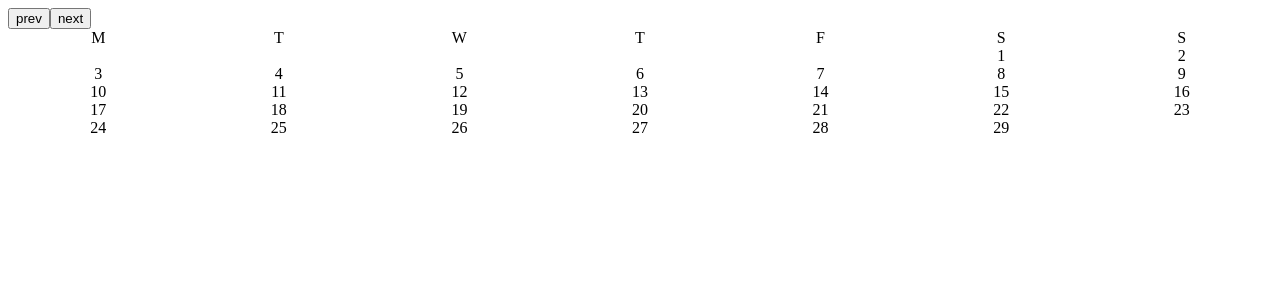
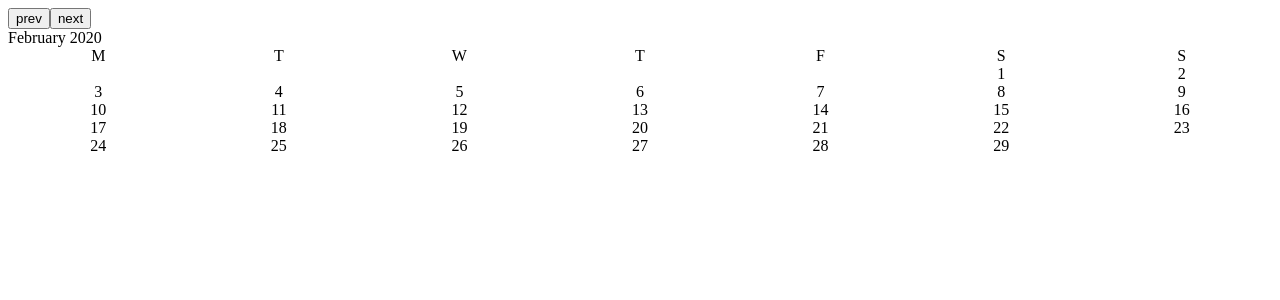
Before and after one commit to akeamwoods/DatePicker, a React (Create React App) app: page / in a window 1280 px wide. Shown: the top 300 px of the page. Built offline with nearby package versions, Linux system fonts and the light colour scheme; what typesafe-actions would draw is missing.

Commit message:
displaying current month

```diff
--- a/src/components/DatePicker/index.tsx
+++ b/src/components/DatePicker/index.tsx
@@ -1,5 +1,5 @@
 import React from "react";
-import { getDaysInMonth, startOfMonth, getDay } from "date-fns";
+import { getDaysInMonth, startOfMonth, getDay, format } from "date-fns";
 import { Wrapper, DayWrapper } from "./style";
 import { Date } from "./Date";
 import { Controls } from "../Controls";
@@ -25,7 +25,7 @@ export const DatePicker: React.FC<{
   return (
     <Wrapper>
       <Controls prevClicked={prevClicked} nextClicked={nextClicked} />
-
+      {format(currentPageDate, "MMMM yyyy")}
       <DayWrapper>
         {days.map((day, index) => (
           <Date key={index} day={day.toString()} />
```
